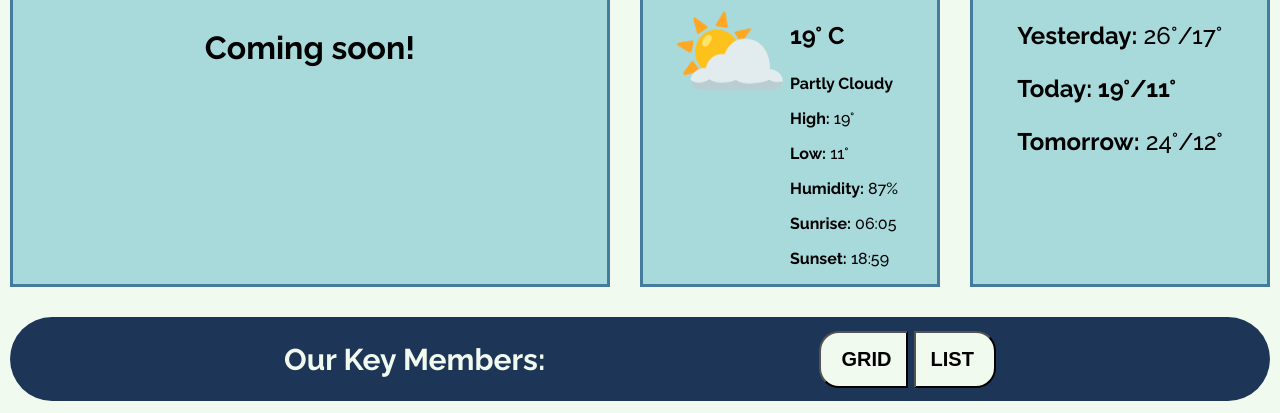
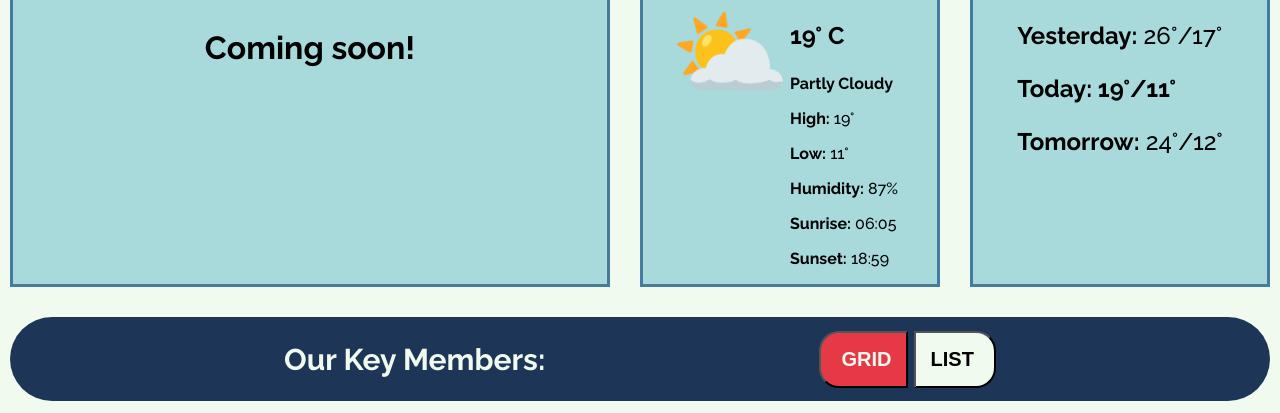
Before and after one commit to RomSwan/wdd231, a plain HTML site: page chamber/directory.html in a window 1280 px wide. Both pictures are taken after a click on the button "GRID". Shown: the part 926-1339 px from the top of the page. Drawn offline with Linux system fonts and the light colour scheme.

Commit message:
member nav bar complete

```diff
--- a/chamber/directory.html
+++ b/chamber/directory.html
@@ -92,8 +92,8 @@
                 <h2>Our Key Members:</h2>
 
                 <div id="layout-selection">
-                    <button id="grid">GRID</button>
-                    <button id="list">LIST</button>
+                    <button class="display-type" id="grid">GRID</button>
+                    <button class="display-type" id="list">LIST</button>
                 </div>
             </div>
 
--- a/chamber/scripts/directory.js
+++ b/chamber/scripts/directory.js
@@ -65,3 +65,17 @@ function createCardDisplay(members) {
         document.querySelector("#buisness-cards").appendChild(link);
     });
 }
+
+// Change the display of buisness cards
+document.querySelector("#grid").classList.add("display");
+
+const displayType = document.querySelectorAll(".display-type");
+
+displayType.forEach(type => {
+    type.addEventListener("click", () => {
+
+        displayType.forEach(type => type.classList.remove("display"));
+
+        type.classList.add("display");
+    });
+});
--- a/chamber/styles/base.css
+++ b/chamber/styles/base.css
@@ -233,12 +233,18 @@ h1 {
     border-radius: 45px;
 }
 
-#grid, #list {
+.display-type {
     margin: 0;
     padding: 15px;
     font-size: 1.25rem;
     font-weight: 600;
     background-color: var(--secondary-colour);
+    cursor: pointer;
+}
+
+.display-type.display {
+    background-color: var(--main-colour);
+    color: var(--secondary-colour);
 }
 
 #grid {
```
